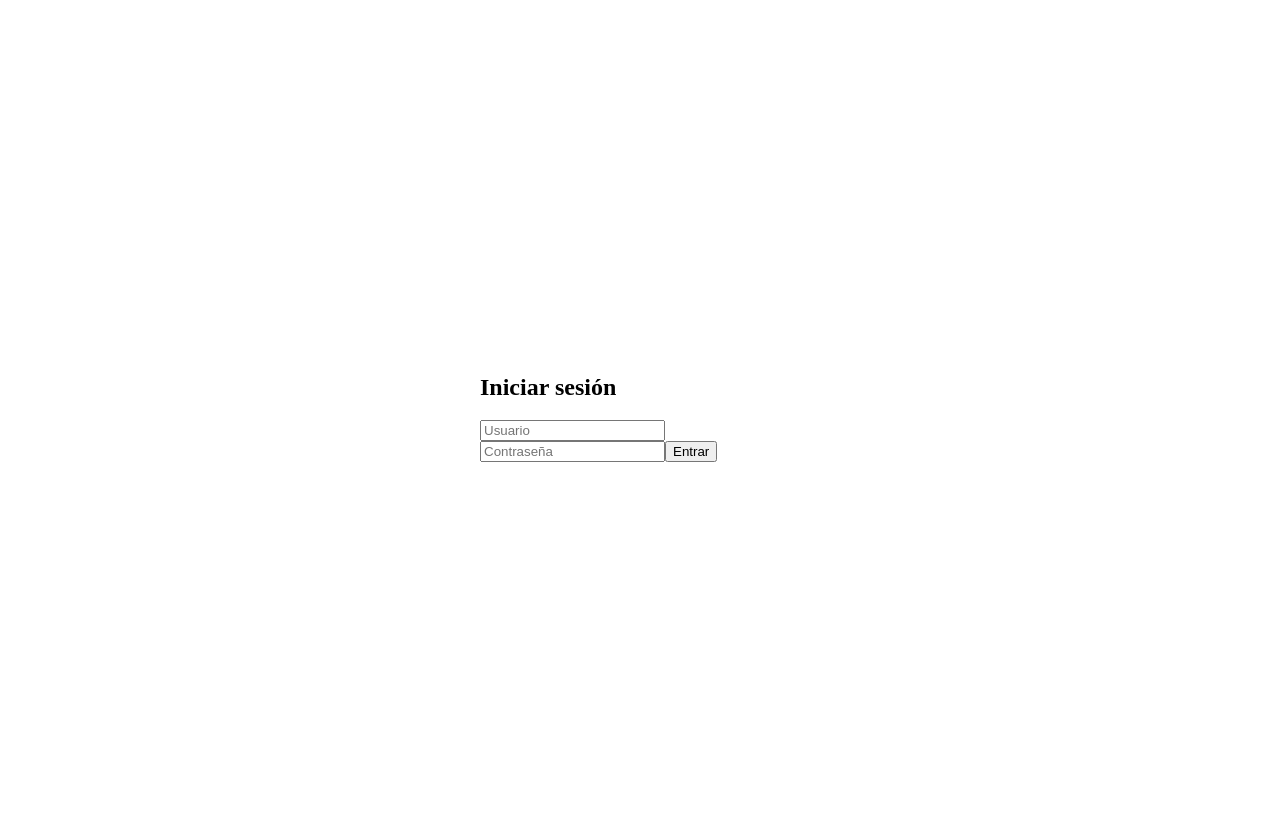
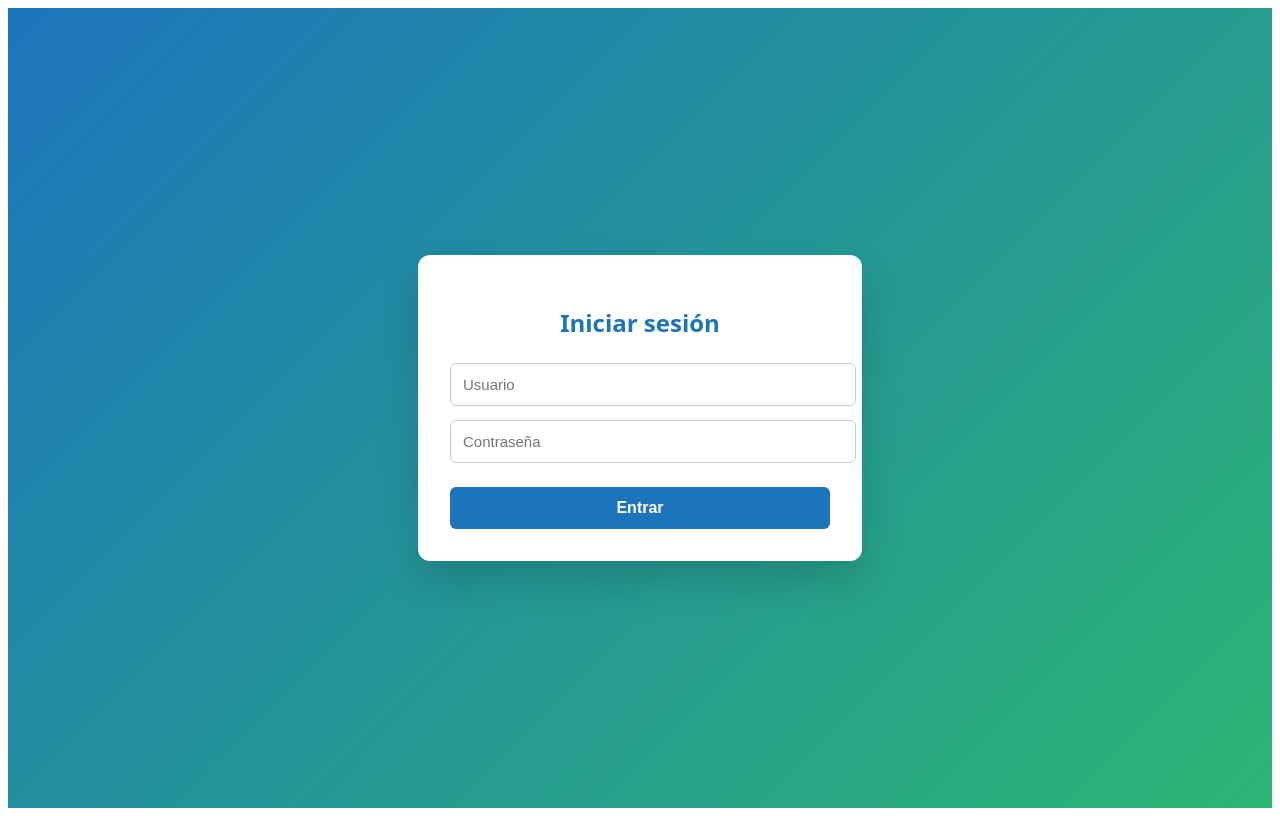
Before and after one commit to wandres2357-commits/sistemadegestioncitasmedicas, a React (Vite) app: page / in a window 1280 px wide. Both pictures are taken after a click on the button "Iniciar sesión". Built offline with nearby package versions, Linux system fonts and the light colour scheme.

Commit message:
Actualiza diseño del login

```diff
--- a/src/Login.jsx
+++ b/src/Login.jsx
@@ -1,5 +1,6 @@
 import { useState } from "react";
 import { saveSession } from "./auth";
+import "./login.css";
 
 export default function Login({ onSuccess }) {
   const [username, setUsername] = useState("");
@@ -25,17 +26,27 @@ export default function Login({ onSuccess }) {
   };
 
   return (
-    <div style={{ minHeight: "100vh", display: "flex", justifyContent: "center", alignItems: "center" }}>
-      <div style={{ width: 320, background: "#fff", padding: 30 }}>
-        <h2>Iniciar sesión</h2>
+  <div className="login-container">
+    <div className="login-card">
+      <h2>Iniciar sesión</h2>
 
-        <input placeholder="Usuario" onChange={e => setUsername(e.target.value)} />
-        <input type="password" placeholder="Contraseña" onChange={e => setPassword(e.target.value)} />
+      <input
+        placeholder="Usuario"
+        value={username}
+        onChange={(e) => setUsername(e.target.value)}
+      />
 
-        {error && <p style={{ color: "red" }}>{error}</p>}
+      <input
+        type="password"
+        placeholder="Contraseña"
+        value={password}
+        onChange={(e) => setPassword(e.target.value)}
+      />
 
-        <button onClick={login}>Entrar</button>
-      </div>
+      {error && <p className="login-error">{error}</p>}
+
+      <button onClick={login}>Entrar</button>
     </div>
-  );
+  </div>
+);
 }
--- /dev/null
+++ b/src/login.css
@@ -0,0 +1,67 @@
+/* Fondo general */
+.login-container {
+  min-height: 100vh;
+  display: flex;
+  justify-content: center;
+  align-items: center;
+  background: linear-gradient(135deg, #1c75bc, #2bb673);
+  font-family: system-ui, -apple-system, BlinkMacSystemFont, sans-serif;
+}
+
+/* Tarjeta */
+.login-card {
+  background: #ffffff;
+  width: 100%;
+  max-width: 380px;
+  padding: 32px;
+  border-radius: 12px;
+  box-shadow: 0 20px 40px rgba(0, 0, 0, 0.15);
+}
+
+/* Título */
+.login-card h2 {
+  text-align: center;
+  margin-bottom: 24px;
+  color: #1c75bc;
+}
+
+/* Inputs */
+.login-card input {
+  width: 100%;
+  padding: 12px;
+  margin-bottom: 14px;
+  border-radius: 6px;
+  border: 1px solid #ccc;
+  font-size: 15px;
+}
+
+.login-card input:focus {
+  outline: none;
+  border-color: #2bb673;
+}
+
+/* Botón */
+.login-card button {
+  width: 100%;
+  padding: 12px;
+  margin-top: 10px;
+  background: #1c75bc;
+  color: white;
+  border: none;
+  border-radius: 6px;
+  font-size: 16px;
+  font-weight: 600;
+  cursor: pointer;
+}
+
+.login-card button:hover {
+  background: #155a96;
+}
+
+/* Error */
+.login-error {
+  color: #d32f2f;
+  text-align: center;
+  margin-bottom: 10px;
+  font-size: 14px;
+}
```
Also changed, not shown: 1 other file (tests, documents, lock files or other folders).
